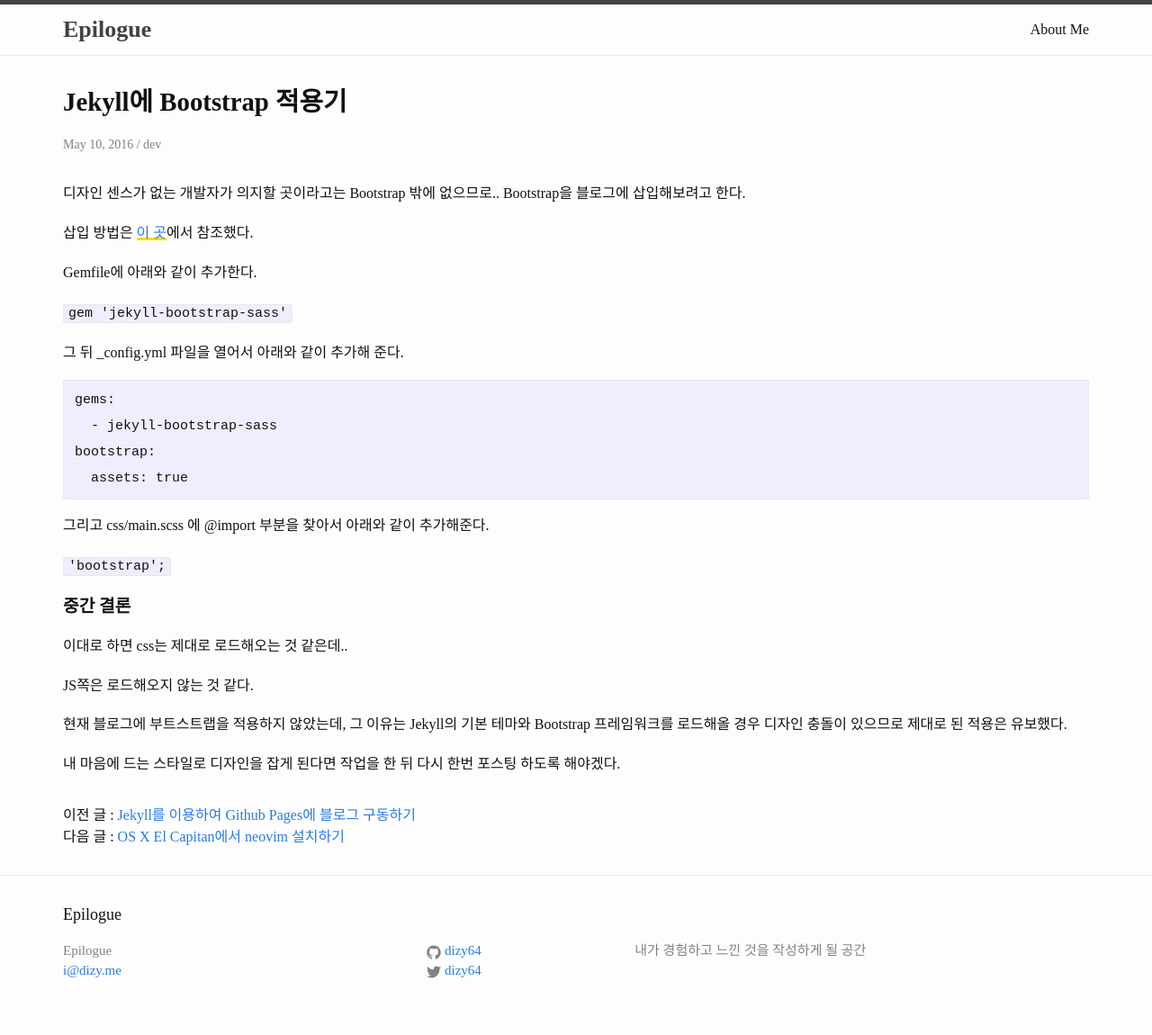
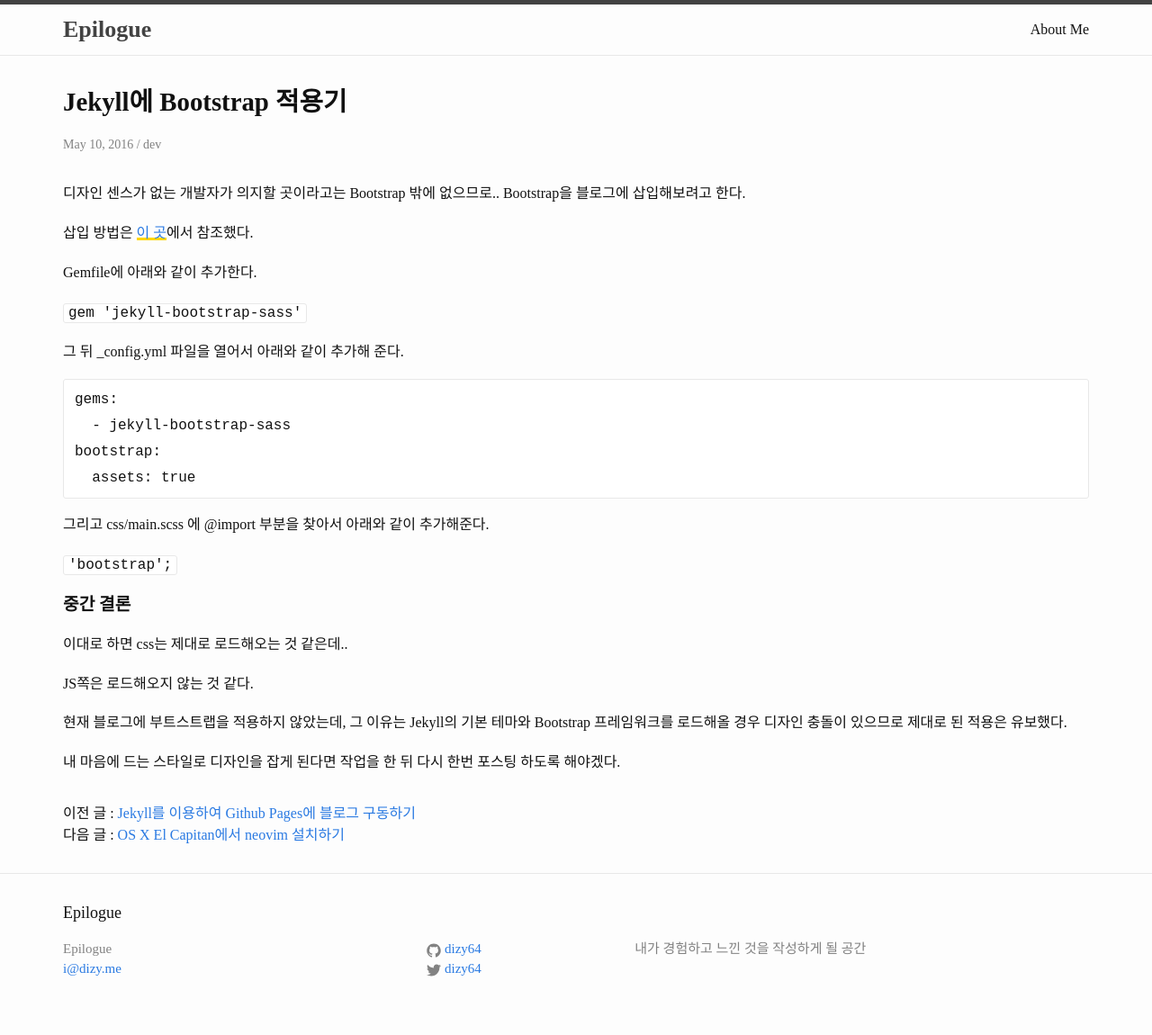
Before and after one commit to dizy64/dizy64.github.io, a Jekyll site: the page built from _posts/2016-05-11-jekyll-blog-with-bootstrap.md, in a window 1280 px wide. Shown: the whole page at 90% size. Built offline with Jekyll 4.4.1, drawn with Linux system fonts in a browser that asks for light colours; comment, search, counter and statistics services are not loaded.

Commit message:
코드 하일라이팅 배경 제거

```diff
--- a/_sass/_base.scss
+++ b/_sass/_base.scss
@@ -130,10 +130,10 @@ blockquote {
 pre,
 code {
     font-family: $base-code-font-family;
-    font-size: 15px;
+    font-size: 1rem;
     border: 1px solid $grey-color-light;
     border-radius: 3px;
-    background-color: #eef;
+    background-color: #fff;
 }
 
 code {
--- a/_sass/_layout.scss
+++ b/_sass/_layout.scss
@@ -319,3 +319,7 @@
     }
   }
 }
+
+.highlighter-rouge .highlight {
+    background: #fff;
+}
--- a/_sass/_syntax-highlighting.scss
+++ b/_sass/_syntax-highlighting.scss
@@ -6,7 +6,7 @@
     @extend %vertical-rhythm;
 
     .highlighter-rouge & {
-      background: #eef;
+      background: #fff;
     }
 
     .c     { color: #998; font-style: italic } // Comment
```
